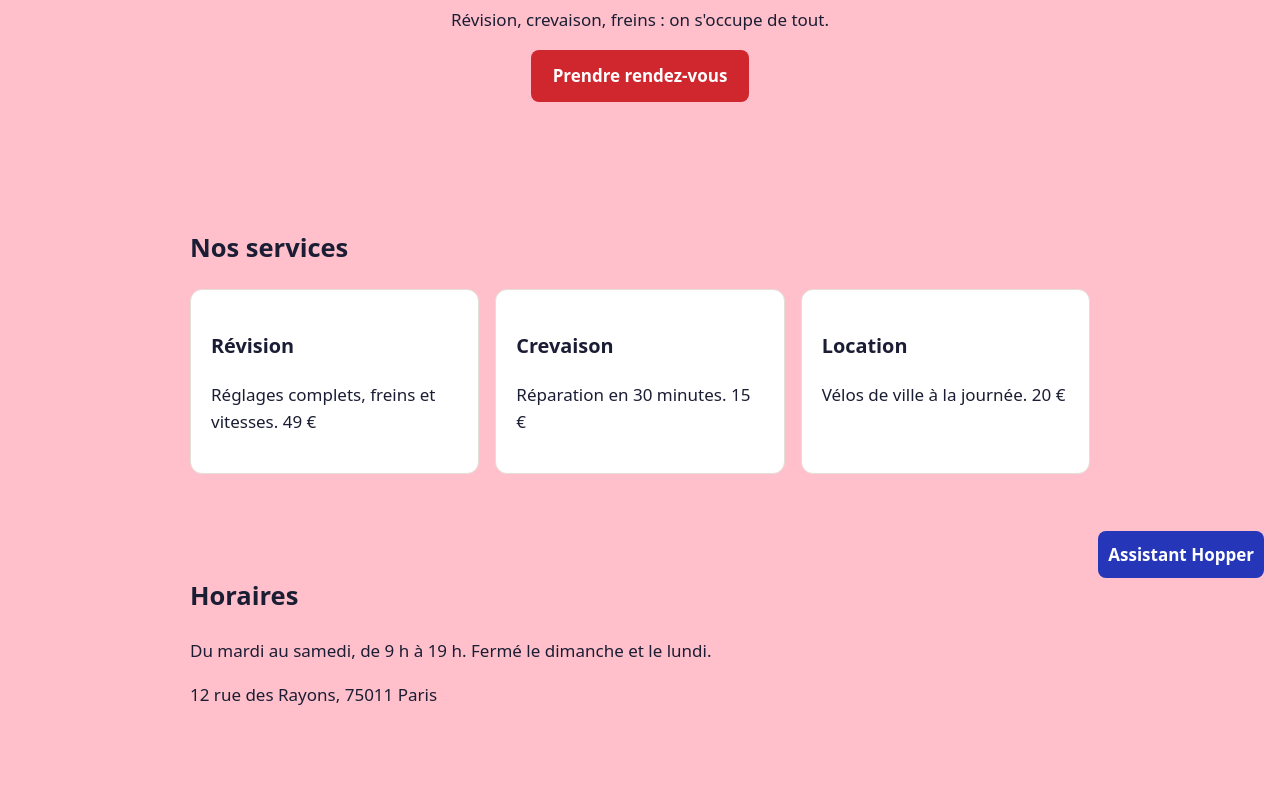
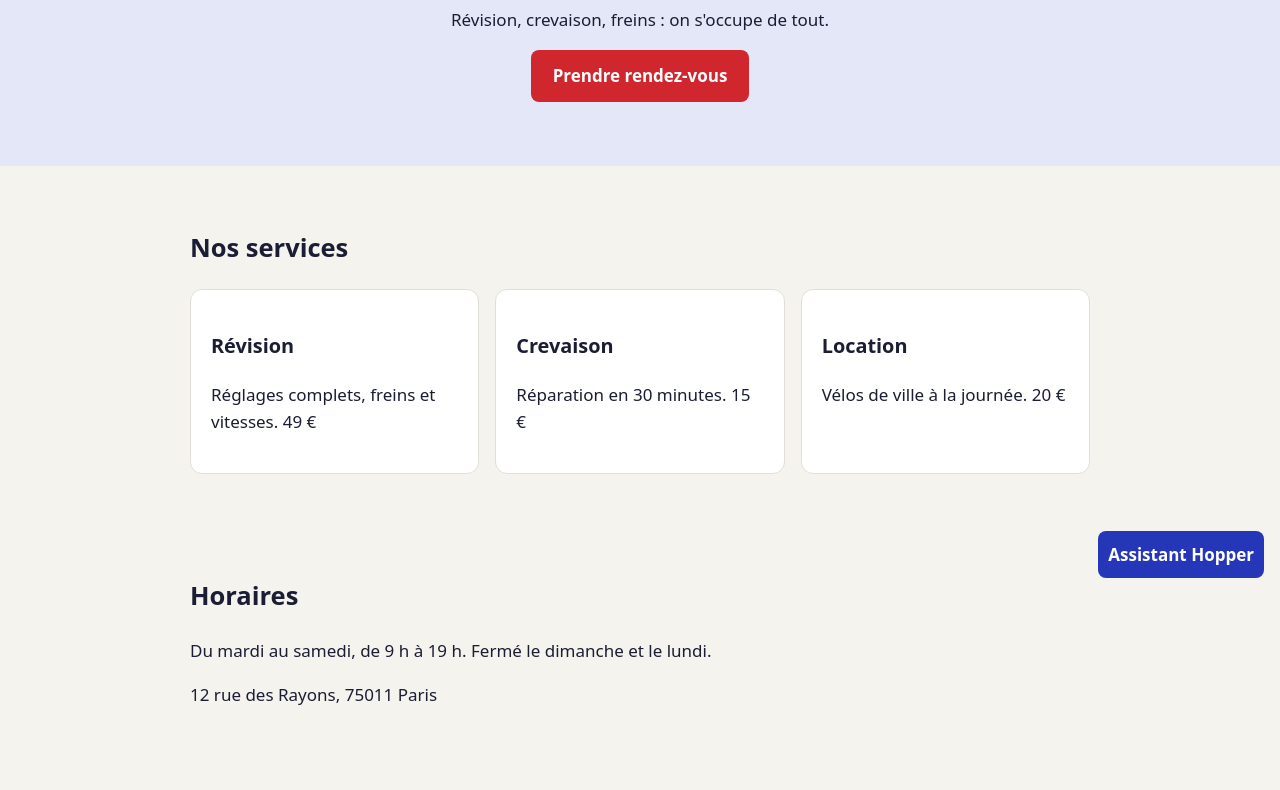
Before and after one commit to telemaquegina3-max/hopper-site-gina, a website built with Vite: page index.html in a window 1280 px wide. Shown: the part 206-996 px from the top of the page. Built offline with nearby package versions, Linux system fonts and the light colour scheme.

Commit message:
Revert "Tout en rose"

```diff
--- a/src/style.css
+++ b/src/style.css
@@ -23,5 +23,3 @@ footer { background: #141B52; color: #fff; text-align: center; padding: 16px; }
 #chat-form label { font-size: 14px; }
 footer { padding-bottom: 60px; }
 button:disabled { opacity: .65; cursor: wait; }
-
-body, header, .hero, footer { background: pink; }
```
